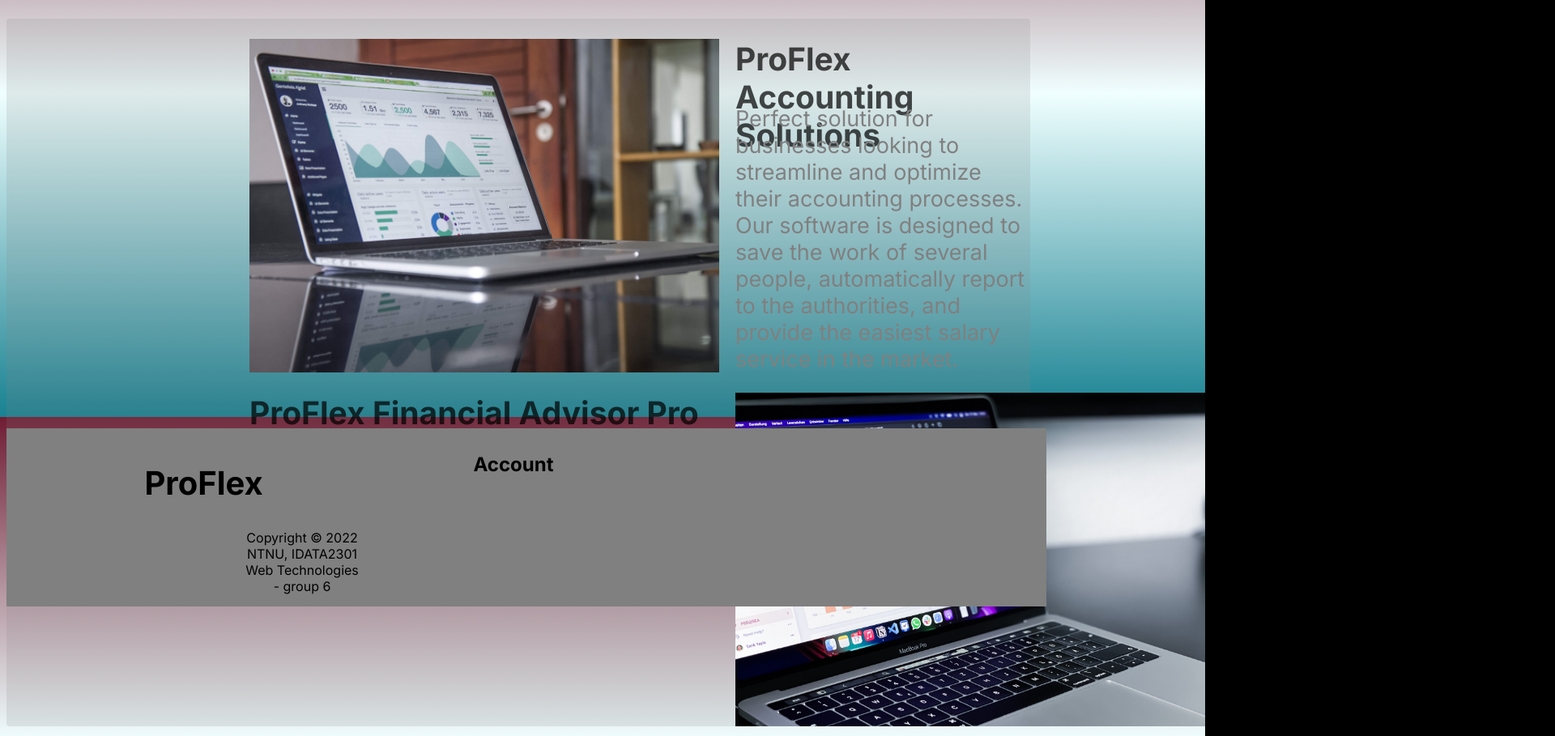
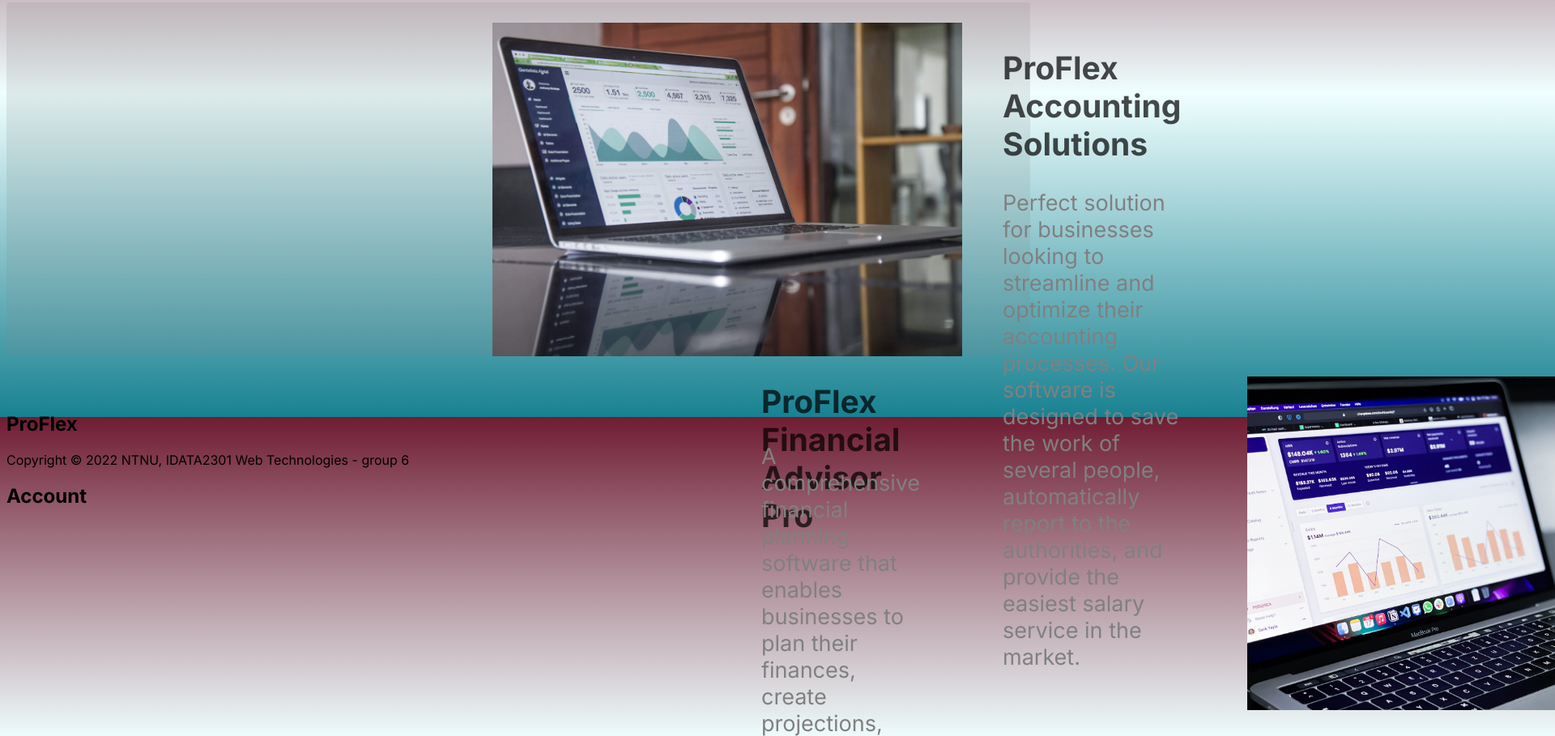
Before and after one commit to JakobFinstad/WebApplicationProject2023, a plain HTML site: page src/main/resources/html&Css/index.html in a window 1280 px wide. Shown: the part 1085-1994 px from the top of the page at 81% size, 1920 px wide, since content can reach past the window. Drawn offline with Linux system fonts and the light colour scheme.

Commit message:
Small changes

```diff
--- a/src/main/resources/html&Css/index.css
+++ b/src/main/resources/html&Css/index.css
@@ -6,10 +6,10 @@ body {
     background-repeat: no-repeat;
     background-attachment: fixed;
     font-family: Inter, sans-serif;
-    min-width: 550px;
-    min-height: 100vh;
-    display: flex;
-    flex-direction: column;
+    /*min-width: 550px;*/
+    /*min-height: 100vh;*/
+    /*display: flex;*/
+    /*flex-direction: column;*/
 }
 
 .navbar{
@@ -124,31 +124,39 @@ body {
     top: 1000px;
     background-color: rgba(128, 128, 128, 0.17);
     padding-top: 25px;
+    display: flex;
+    flex-direction: row;
+    width: 100%;
 }
 
 .product-image{
     width: 580px;
     height: 412px;
-    margin-left: 300px;
+    margin-left: 600px;
 }
 
 .product-top-text{
-    position: absolute;
-    top: 0;
-    left: 900px;
     font-size: 39px;
     color: rgba(0, 0, 0, 0.71);
+    margin-left: 50px;
 }
 
 .product-description{
-    position: absolute;
+    /*position: absolute;*/
     top: 80px;
     left: 900px;
     font-size: 27px;
     max-width: 600px;
+    margin-left: 50px;
 }
 
-.product-button:hover{
+
+.product-button-image:hover{
+    cursor: pointer;
+    color: black
+}
+
+.product-button-text:hover{
     cursor: pointer;
     color: black
 }
@@ -242,36 +250,9 @@ body {
     box-shadow: 20px 20px 20px rgba(0, 0, 0, 0.44), 0 0 25px rgba(0, 0, 0, 0.44), 0 0 5px rgba(0, 0, 0, 0.44);
 }
 .footer-container{
-    max-width: 1300px;
-    display: grid;
-    grid-template-columns: 2fr repeat(3,1fr);
-    gap: 2rem;
-    width: 100%;
-    top: 100%;
-    alignment: bottom;
-    text-align: center;
-    margin-top: auto;
-    margin-bottom: 0;
-    bottom: 0;
-    position: sticky;
-    padding: 10px 10px 10px 10px;
-    bottom: 0;
-    height: 200px;
-    background: grey;
 }
 
-.footer-logo{
-    text-align: center;
-    font-size: 40px;
-    left: -20px;
-}
 
-.footer-paragraph {
-    position: relative;
-    text-align: center;
-    width: 150px;
-    left: 280px;
-}
 
 #Y {
     color: rgba(34, 184, 207, 0.7);
@@ -285,11 +266,10 @@ body {
 
 #Y {
     animation: text-flicker 3s linear infinite;
+    animation: letter-flicker 2s linear infinite;
 }
 
-#offset {
-    animation: letter-flicker 2s linear infinite;
-}
+
 
 @keyframes text-flicker {
     0% {
@@ -387,3 +367,10 @@ body {
         text-shadow: 0px 0px 29px rgba(34, 184, 207, 0.7);
     }
 }
+
+#mainContent{
+    display: flex;
+    flex-direction: column;
+    align-items: center;
+    width: 100%;
+}
--- a/src/main/resources/html&Css/index.html
+++ b/src/main/resources/html&Css/index.html
@@ -30,12 +30,15 @@
 
 <div class="center-text">
     <p id="CTAText">&nbsp;&nbsp;&nbsp;&nbsp;CHECK OUT <br><em id="Y">Y</em>OUR <br>&nbsp;&nbsp;&nbsp;&nbsp;SOLUTIONS</p>
-</div><br>
+</div>
 
+<article id ="mainContent">
     <div class="product-solutions-main">
-    <a class="product-button">
+        <a class="product-button-image">
 
             <img src="../images/accounting-solutions.jpg" class="product-image" height="1728" width="2426"/>
+        </a>
+        <a class="product-button-text">
             <h1 class="product-top-text"> ProFlex Accounting Solutions</h1>
             <p class="product-description">Perfect solution for businesses looking to
                 streamline and optimize their accounting processes. Our software is designed to save the work
@@ -48,7 +51,9 @@
     <div class="product-solutions-main2">
         <a class="product-button2">
             <img class="product-image2" src="../Images/financial-advisor-pro.jpg" height="2527" width="3370"/>
-        <h1 class="product-top-text2">  ProFlex Financial Advisor Pro</h1>
+        </a>
+        <a class="product-button2">
+            <h1 class="product-top-text2"> ProFlex Financial Advisor Pro</h1>
             <p class="product-description2">A comprehensive financial planning software that
                 enables businesses to plan their finances, create projections, and access the latest market data
                 from the top 10 stock exchanges and government reports. </p>
@@ -58,14 +63,16 @@
 
     <div class="about-us-section" id="about-us-section">
         <h1 class="about-us-top">The ProFlex Family</h1>
-    <p class="about-us-paragraph">It all started from humble beginnings in Ålesund, but quickly grew into a large family!</p>
+        <p class="about-us-paragraph">It all started from humble beginnings in Ålesund, but quickly grew into a large
+            family!</p>
         <img class="about-us-image" src="../Images/group-picture.jpg" height="400" width="600"/>
         <br>
-    <p class="about-us-paragraph2">Lorem ipsum dolor sit amet, consectetur adipiscing elit, sed do eiusmod tempor incididunt ut labore et dolore magna aliqua. </p>
+        <p class="about-us-paragraph2">Lorem ipsum dolor sit amet, consectetur adipiscing elit, sed do eiusmod tempor
+            incididunt ut labore et dolore magna aliqua. </p>
         <img class="about-us-image2" src="../Images/group-picture2.jpg.jpg" height="60" width="94"/>
     </div>
+</article>
 
-<br>
 
 <footer class="footer-container">
     <div class="logo-container">
@@ -79,10 +86,6 @@
 
     </div>
 
-    <div class="resources-footer">
-
-    </div>
-
 </footer>
 
 </body>
```
Lines whose indentation alone changed are shown as unchanged.
